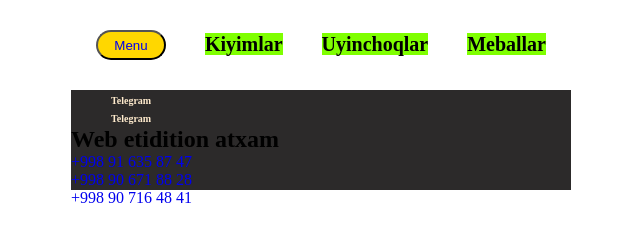
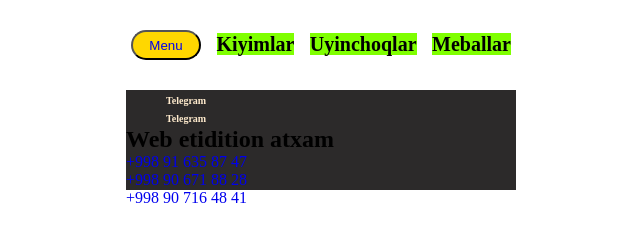
Before and after one commit to atxam44/Bonu-brend-at, a plain HTML site: page rasm.html in a window 1280 px wide. Shown: the whole page, without its empty margins (319-959 px from the left). Drawn offline with Linux system fonts and the light colour scheme.

Commit message:
first commit

```diff
--- a/malumot.css
+++ b/malumot.css
@@ -7,7 +7,7 @@
 }
 
 .container{
-    width: 450px;
+    width: 380px;
     margin: 50px auto;
 }
 
@@ -28,7 +28,7 @@ ul{
 
 
 .container1{
-    width: 550px;
+    width: 380px;
     margin: 10px auto;
     height: 100px;
     background: rgb(44, 42, 42);
--- a/rasm.css
+++ b/rasm.css
@@ -7,7 +7,7 @@
 }
 
 .container{
-    width: 450px;
+    width: 380px;
     margin: 30px auto;
 }
 
@@ -37,7 +37,7 @@ button{
 }
 
 .container1{
-    width: 500px;
+    width: 390px;
     margin: 10px auto;
     height: 100px;
     background: rgb(44, 42, 42);
--- a/sytle.css
+++ b/sytle.css
@@ -7,7 +7,7 @@
 }
 
 .container{
-    width: 450px;
+    width: 380px;
     margin: 50px auto;
 }
 
@@ -59,7 +59,7 @@
 /* main end =========================== */
 
 .container1{
-    width: 500px;
+    width: 380px;
     margin: 10px auto;
     height: 100px;
     background: rgb(44, 42, 42);
--- a/yordam.css
+++ b/yordam.css
@@ -5,7 +5,7 @@
 }
 
 .container{
-    width: 450px;
+    width: 380px;
     margin: 60px auto;
 }
 h1>a{
```
Also changed, not shown: 1 other file.
